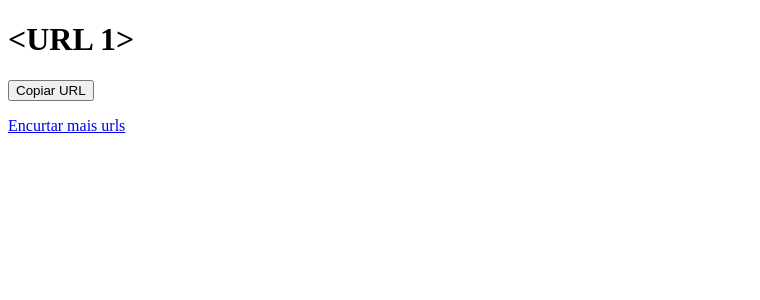
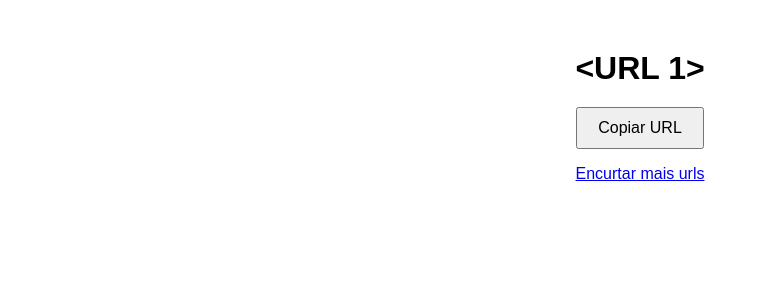
Before and after one commit to davidsousadev/cutme, a Flask app: template templates/url.html in a window 1280 px wide. Shown: the top 300 px of the page, without its empty margins (0-760 px from the left). Run offline with Flask 3, Linux system fonts and the light colour scheme; the template is opened without the code that fills it: values that come from a table or form of the project are taken from there, others are empty; tables that the repository leaves empty hold one stand-in row (values such as "Sample post").

Commit message:
ajustes de arquivos

```diff
--- a/main.py
+++ b/main.py
@@ -1,10 +1,7 @@
 from flask import Flask, flash, jsonify, redirect, render_template, request, url_for
 from flask_cors import CORS
-from models import db, URL
+from url import db, URL
 from string_aleatoria import string
-
-
-
 
 urlpadrao = "https://cutme.vercel.app/"
 
--- a/static/css/style.css
+++ b/static/css/style.css
@@ -1,4 +1,4 @@
-/* body {
+body {
     font-family: Arial, sans-serif;
     text-align: center;
     margin-top: 50px;
@@ -10,4 +10,4 @@ button {
     padding: 10px 20px;
     font-size: 16px;
     cursor: pointer;
-} */
+}
```
Also changed, not shown: url.py (renamed from models.py), 1 other file.
